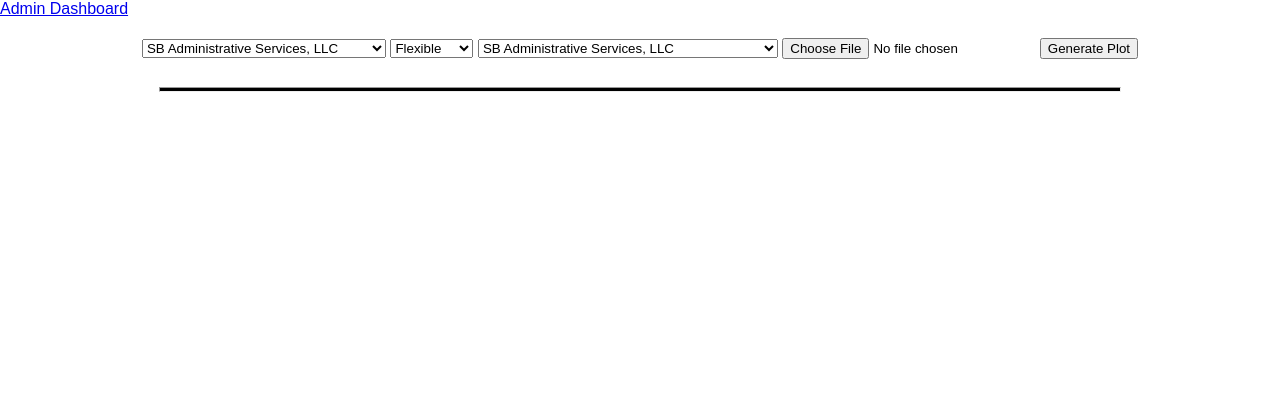
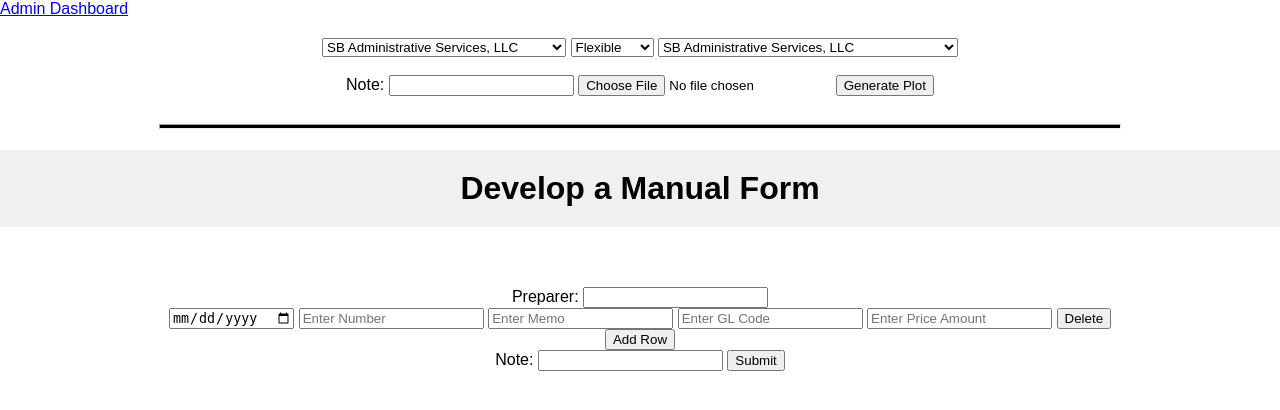
Before and after one commit to JasonMai11/invoice_processing, a Flask app: page / in a window 1280 px wide. Shown: the top 410 px of the page. Run offline with Flask 3, Linux system fonts and the light colour scheme.

Commit message:
Manual Invoice Creation

```diff
--- a/app.py
+++ b/app.py
@@ -15,14 +15,17 @@ def home():
 @app.route('/upload', methods=['GET', 'POST'])
 def upload_file():
     if request.method == 'POST':
+
+        # input if user leaves a Note:
+        note = request.form.get('note')
+        print(note)
+
         # extract file from form data
         file = request.files['fileToUpload']
         if file:
             # Save the file
             file.save(os.path.join('./invoice', file.filename))
 
-        # Extract 'plot_choice' values
-        plot_choice = request.form.getlist('plot_choice')
         keyword_dict = ocr.main() # This is where the magic happens
         invoice_number = keyword_dict['Invoice Number']
         invoice_date = keyword_dict['Invoice Date']
@@ -34,9 +37,10 @@ def upload_file():
         #move file from invoice folder to archive folder
         os.rename('./invoice/' + file.filename, './archive/' + file.filename)
 
-        return render_template('template.html',invoice_date=invoice_date,invoice_number=invoice_number,po_number=po_number,item=item, total=total, price=price, gl=gl, zip=zip)
+        return render_template('template.html',invoice_date=invoice_date,invoice_number=invoice_number,po_number=po_number,item=item, total=total, price=price, gl=gl, note=note, zip=zip)
     else:
         return render_template('index.html')
+
 
 @app.route('/admin', methods=['GET', 'POST'])
 def admin():
@@ -48,3 +52,74 @@ def admin():
     else:
         items = db.get_item_data()
         return render_template('admin.html', items=items)
+
+
+
+
+# Uploading Manual Form Code
+
+# I had two approaches, the current approach I went with is
+# to divide all rows with a row incrementer
+
+# My approach:
+# make them into arrays
+# i.e. date array = [2023-08-20, 2023-07-23]
+#       price array = [...]
+
+@app.route('/manualUpload', methods=['GET', 'POST'])
+def manual_upload():
+    if request.method == 'POST':
+        rows = request.form.to_dict(flat=False)
+
+        # Initialize separate lists for each field.
+        invoice_date = []
+        invoice_number = []
+        item = []
+        gl = []
+        price = []
+        total = 0
+
+        # input: if user leaves a Note:
+        note = request.form.get('note')
+        # input: gets the preparer
+        preparer = request.form.get('preparer')
+
+        # Get all unique row indices.
+        indices = len([key for key in rows.keys() if 'date' in key])
+
+        # Iterate over row indices and append to corresponding list.
+        for i in range(indices):
+            invoice_date.append(rows['row['+str(i)+'][date]'][0])
+            invoice_number.append(rows['row['+str(i)+'][number]'][0])
+            item.append(rows['row['+str(i)+'][memo]'][0])
+            gl.append(rows['row['+str(i)+'][glCode]'][0])
+            price.append('$' + rows['row['+str(i)+'][priceAmount]'][0])
+            total += float(rows['row['+str(i)+'][priceAmount]'][0])
+
+
+        return render_template('template.html', preparer=preparer, note=note, invoice_date=invoice_date, invoice_number=invoice_number, item=item, gl=gl, price=price, total=total, zip=zip)
+    else:
+        return render_template('index.html')
+
+
+
+"""
+@app.route('/manualUpload', methods=['GET', 'POST'])
+def manual_upload():
+    if request.method == 'POST':
+        rows = request.form.to_dict(flat=False)
+        row_data = []
+
+        # Iterate over row data to convert to list of tuples.
+        for i in range(len(rows['row[0][date]'])): # Use any row[] index here.
+            date = rows['row['+str(i)+'][date]'][0]
+            number = rows['row['+str(i)+'][number]'][0]
+            memo = rows['row['+str(i)+'][memo]'][0]
+            glCode = rows['row['+str(i)+'][glCode]'][0]
+            priceAmount = rows['row['+str(i)+'][priceAmount]'][0]
+            row_data.append((date, number, memo, glCode, priceAmount))
+        print(row_data)
+        return render_template('template.html')
+    else:
+        return render_template('index.html')
+"""
--- a/templates/index.html
+++ b/templates/index.html
@@ -4,6 +4,7 @@
     <meta charset="UTF-8">
     <title>Invoice Automation Tool</title>
     <link rel="stylesheet" href="../styles/main.css">
+    <script src="https://ajax.googleapis.com/ajax/libs/jquery/3.5.1/jquery.min.js"></script>
 </head>
 
 <div class="nav">
@@ -11,11 +12,13 @@
 </div>
 <body>
     <form action="/upload" method="POST" enctype="multipart/form-data">
+
         <select name="plot_choice">
             <option value="SBAS">SB Administrative Services, LLC</option>
             <option value="SBCM">Stony Brook Community Medical P.C.</option>
             <option value="CIN">Stony Brook Clinical Network</option>
         </select>
+
         <select name="plot_choice">
             <option value="flexible">Flexible</option>
             <option value="marcum">Marcum</option>
@@ -23,6 +26,7 @@
             <option value="light_path">Light Path</option>
             <option value="power_it">Power IT</option>
         </select>
+
         <select name="plot_choice">
             <option value="SBAS_Practice">SB Administrative Services, LLC</option>
             <option value="AIPC">All Inclusive Primary Care</option>
@@ -61,10 +65,76 @@
             <option value="SB_Extended Care">Stony Brook Extended Care</option>
             <option value="Stony Brook OBGYN">Stony Brook OB/GYN</option>
         </select>
+
+        <br><br>
+        <label for="note">Note:</label>
+        <input type="text" id="note" name="note">
+
     <input type="file" name="fileToUpload" id="fileToUpload">
         <button type="submit">Generate Plot</button>
     </form>
 
 <hr>
+
+
+
+
+
+
+<h1>Develop a Manual Form</h1>
+<form action="/manualUpload" method="POST" enctype="multipart/form-data">
+
+    <br>
+    <label for="preparer">Preparer:</label>
+    <input type="text" id="preparer" name="preparer">
+    <br>
+
+
+
+    <div id="invoiceForm">
+        <div class="row">
+            <input type="date" name="row[0][date]">
+            <input type="text" name="row[0][number]" placeholder="Enter Number">
+            <input type="text" name="row[0][memo]" placeholder="Enter Memo">
+            <input type="text" name="row[0][glCode]" placeholder="Enter GL Code">
+            <input type="number" step="0.01" name="row[0][priceAmount]" placeholder="Enter Price Amount">
+            <button class="deleteRow" type="button">Delete</button>
+        </div>
+    </div>
+
+    <button type="button" id="addRow">Add Row</button>
+
+    <br>
+    <label for="note">Note:</label>
+    <input type="text" id="note" name="note">
+
+    <input type="submit" value="Submit">
+
+</form>
+
+<script>
+var rowNum = 1;
+
+$(document).ready(function(){
+  $("#addRow").click(function(){
+    var html = '';
+    html += '<div class="row">';
+    html += '<input type="date" name="row['+ rowNum +'][date]">';
+    html += '<input type="text" name="row['+ rowNum +'][number]" placeholder="Enter Number">';
+    html += '<input type="text" name="row['+ rowNum +'][memo]" placeholder="Enter Memo">';
+    html += '<input type="text" name="row['+ rowNum +'][glCode]" placeholder="Enter GL Code">';
+    html += '<input type="number" step="0.01" name="row['+ rowNum +'][priceAmount]" placeholder="Enter Price Amount">';
+    html += '<button class="deleteRow" type="button">Delete</button>';
+    html += '</div>';
+
+    $('#invoiceForm').append(html);
+    rowNum++;
+  });
+
+  $(document).on('click', '.deleteRow', function(){
+    $(this).closest('.row').remove();
+  });
+});
+</script>
 </body>
 </html>
```
Also changed, not shown: templates/template.html (+23 -5 lines). Lines whose indentation alone changed are shown as unchanged.
